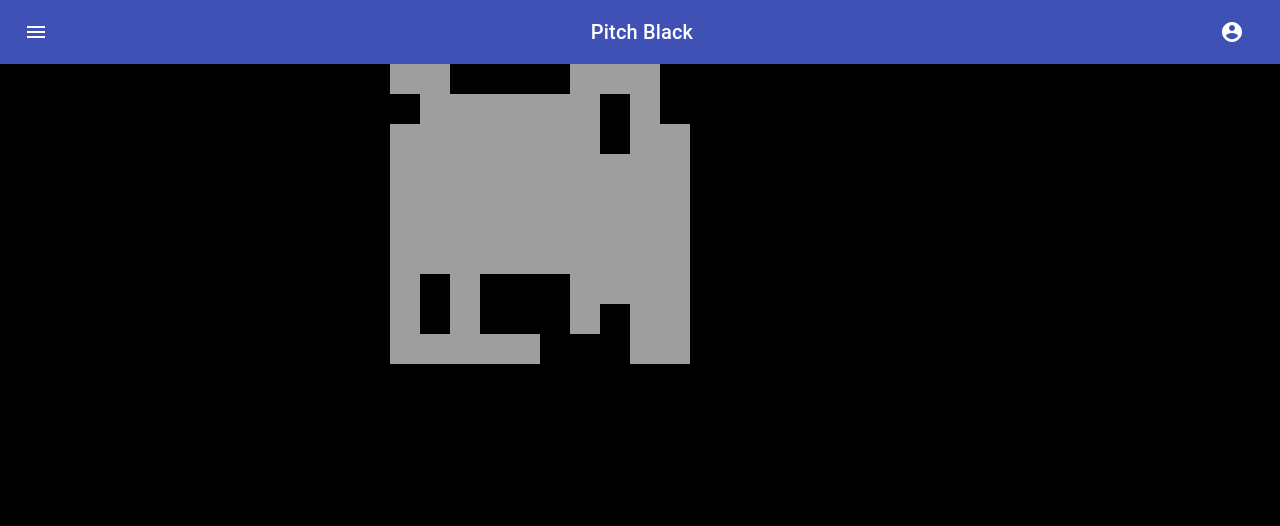
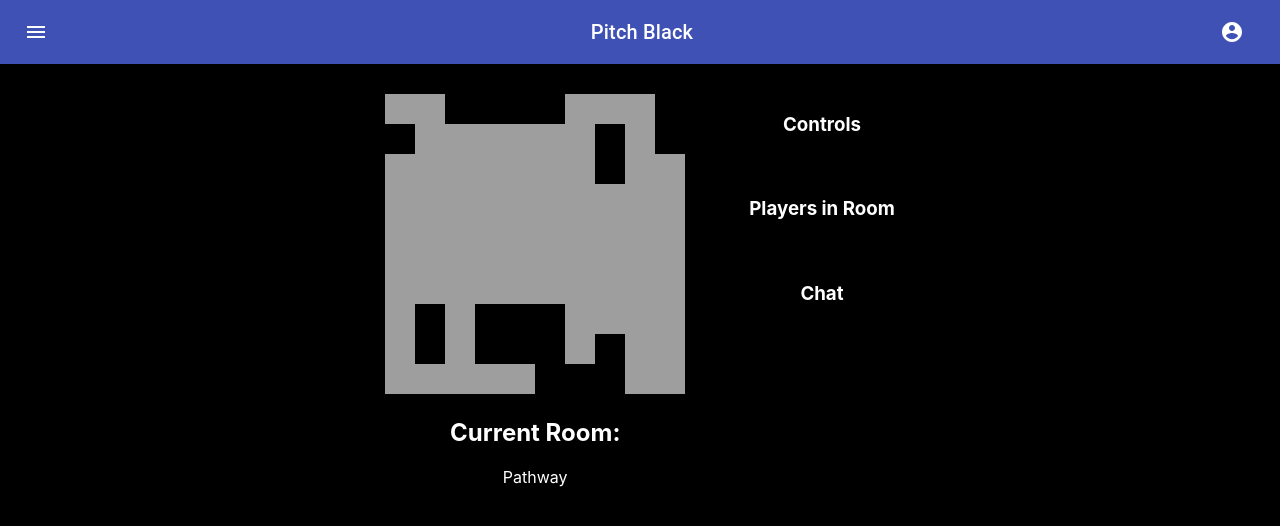
Before and after one commit to team-pitch-black/frontend, a React (Create React App) app: page / in a window 1280 px wide. Shown: the top 526 px of the page. Built offline with nearby package versions, Linux system fonts and the light colour scheme.

Commit message:
Add grid layout for various ui elements

```diff
--- a/src/App.css
+++ b/src/App.css
@@ -1,3 +1,7 @@
+#main h1, #main h2, #main h3, #main p {
+  color: #fff;
+}
+
 .App {
   text-align: center;
 }
--- a/src/App.js
+++ b/src/App.js
@@ -1,4 +1,7 @@
 import React from 'react';
+import Container from '@material-ui/core/Container'
+import Grid from '@material-ui/core/Grid'
+
 // import logo from './logo.svg';
 import './App.css';
 import Menu from './components/Navigation'
@@ -8,7 +11,28 @@ function App() {
   return (
     <div className="App">
       <Menu />
-      <Dungeon />
+      <Container style={{minHeight: "100%"}} id="main">
+        <Grid container justify="center" spacing={8}>
+          <Grid item>
+            <Dungeon />
+            <h2>Current Room:</h2>
+            <p>Pathway</p>
+          </Grid>
+          <Grid item style={{minHeight: "100%"}}>
+            <Grid container direction="column" alignItems="center" spacing={3}>
+              <Grid item>
+                <h3>Controls</h3>
+              </Grid>
+              <Grid item>
+                <h3>Players in Room</h3>
+              </Grid>
+              <Grid item>
+                <h3>Chat</h3>
+              </Grid>
+            </Grid>
+          </Grid>
+        </Grid>
+      </Container>
     </div>
   );
 }
--- a/src/components/Dungeon/Dungeon.js
+++ b/src/components/Dungeon/Dungeon.js
@@ -3,25 +3,6 @@ import React, { useEffect } from 'react'
 import sprite from './dawnblocker_ortho.png'
 
 export default function Dungeon() {
-    let map2 = {
-        cols: 8,
-        rows: 8,
-        tileWidth: 15,
-        tileHeight: 23,
-        tiles: [
-            2, 3, 3, 3, 1, 1, 3, 1,
-            1, 1, 1, 1, 1, 1, 1, 1,
-            1, 1, 1, 1, 1, 2, 1, 1,
-            1, 1, 1, 1, 1, 1, 1, 1,
-            1, 1, 1, 2, 1, 1, 1, 1,
-            1, 1, 1, 1, 2, 1, 1, 1,
-            1, 1, 1, 1, 2, 1, 1, 1,
-            1, 1, 1, 0, 0, 1, 1, 1
-        ],
-        getTile: function (col, row) {
-            return this.tiles[row * map.cols + col]
-        }
-    }
     const tiles = {
         1: {
             type: "path",
@@ -101,7 +82,7 @@ export default function Dungeon() {
     })
     return (
         <div class="dungeon-container">
-            <canvas id="dungeon-canvas" width="500" height="500"></canvas>
+            <canvas id="dungeon-canvas" width="300" height="300"></canvas>
             <img id="sprite-img" src={sprite} alt="dungeon sprite" style={{ display: "none" }} />
         </div>
     )
--- a/src/components/navigation.js
+++ b/src/components/navigation.js
@@ -12,6 +12,7 @@ import Menu from '@material-ui/core/Menu';
 const useStyles = makeStyles(theme => ({
     root: {
         flexGrow: 1,
+        marginBottom: "30px"
     },
     menuButton: {
         marginRight: theme.spacing(2),
```
